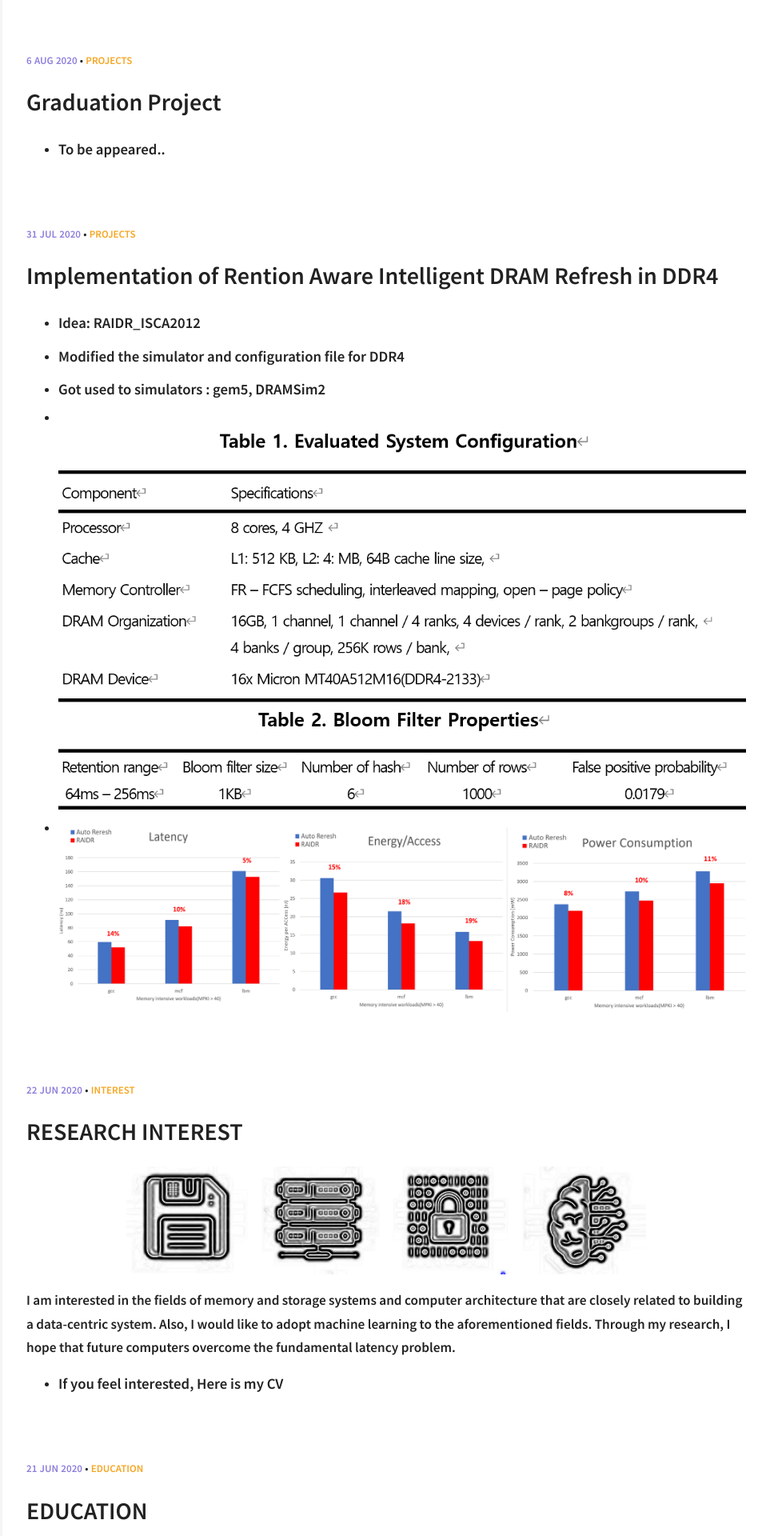
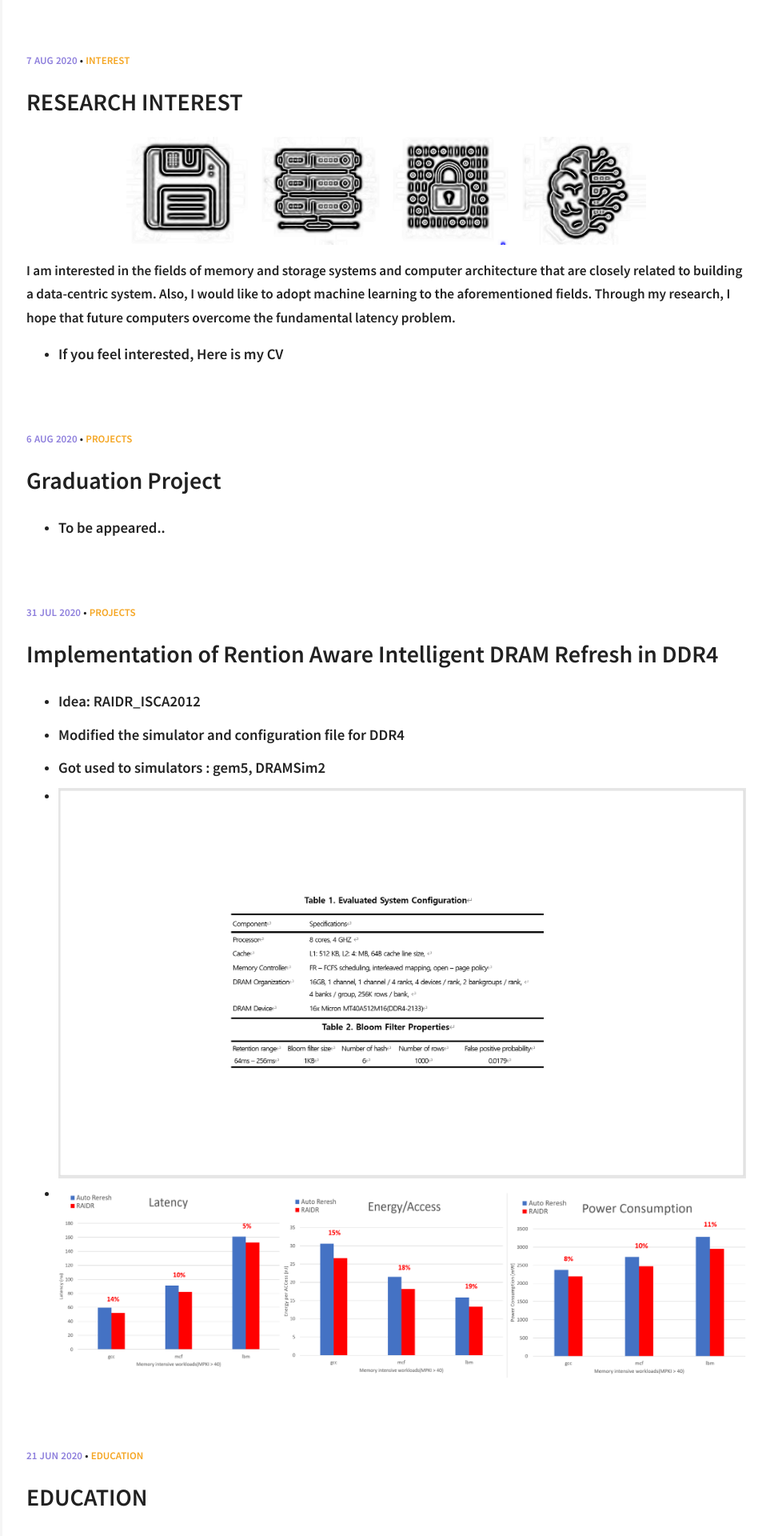
Before and after one commit to j0807s/j0807s.github.io, a Jekyll site: the page built from index.html, in a window 1280 px wide. Shown: the top 1920 px of the page at 80% size, without its empty margins (317-1280 px from the left). Built offline with Jekyll 4.4.1, drawn with Linux system fonts in a browser that asks for light colours.

```diff
--- a/_posts/2020-08-07-research-interest.md
+++ b/_posts/2020-08-07-research-interest.md
@@ -1,7 +1,7 @@
 ---
 layout: post
 title:  "RESEARCH INTEREST"
-date:   2020-06-22 15:07:19
+date:   2020-08-07 15:07:19
 categories: [interest]
 comments: true
 ---
```
Also changed, not shown: img/RAIDR_CONFIG.PNG.
